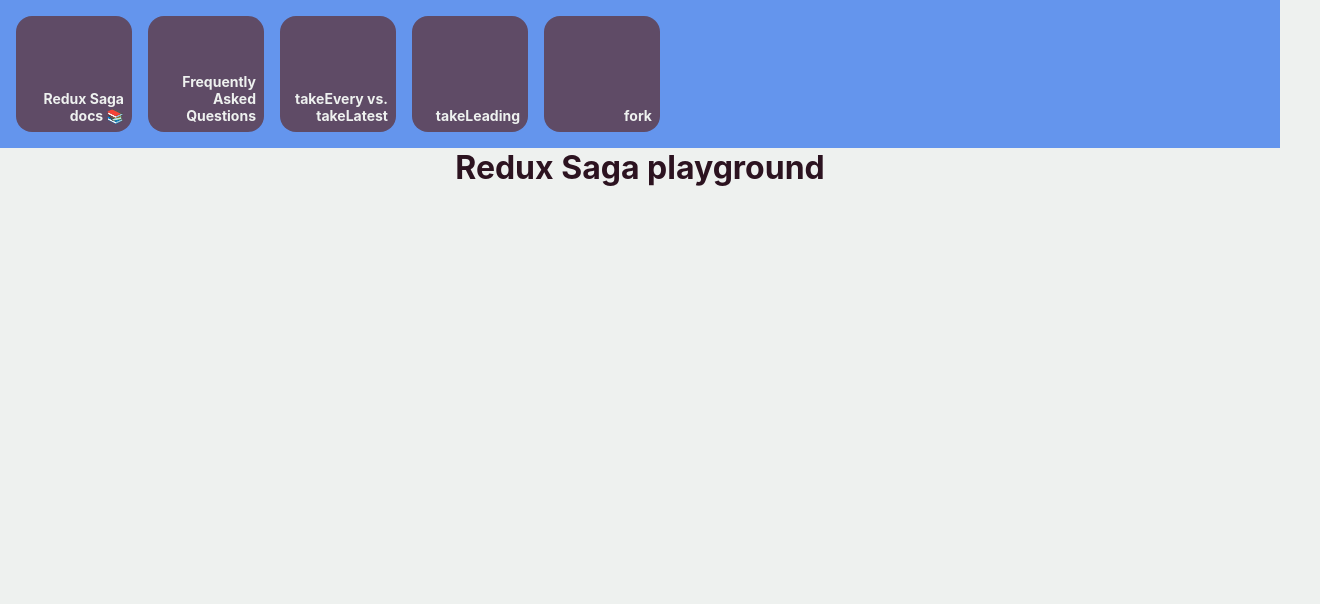
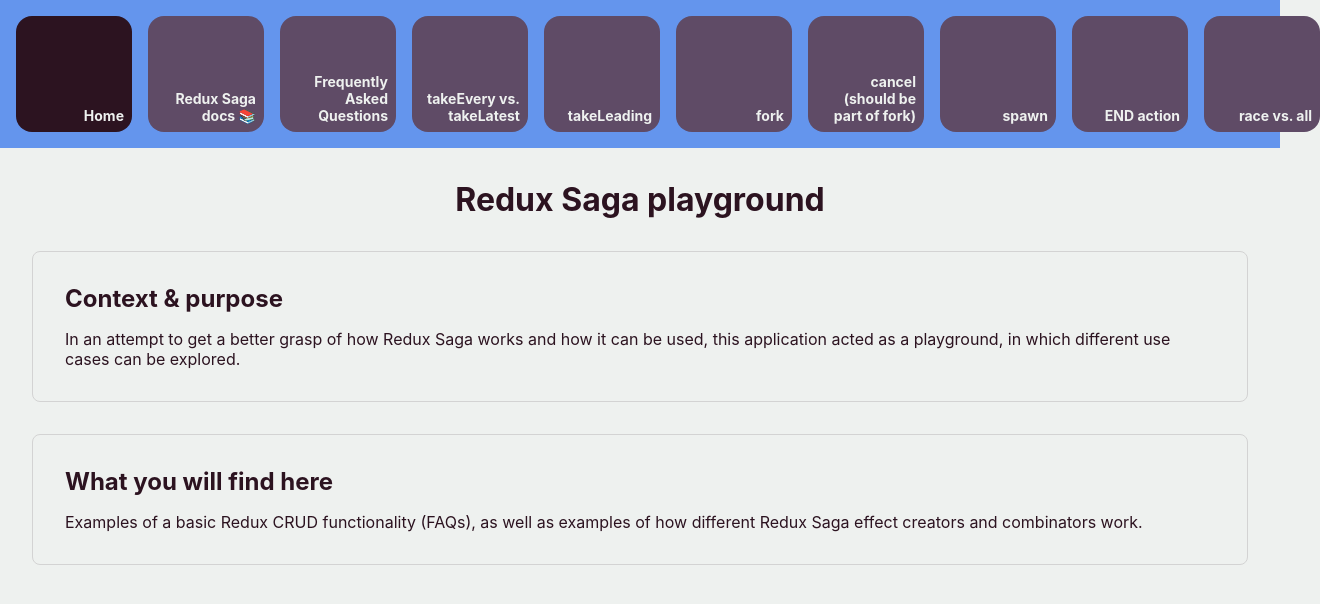
Before and after one commit to andradnl/redux-saga-playground, a React (Create React App) app: page / in a window 1280 px wide. Shown: the top 604 px of the page, 1320 px wide, since content can reach past the window. Built offline with nearby package versions, Linux system fonts and the light colour scheme.

Commit message:
Move observations styles to App.css

```diff
--- a/src/App.css
+++ b/src/App.css
@@ -32,7 +32,8 @@
   margin-block: 0;
 }
 
-li, p {
+li,
+p {
   text-align: left;
 }
 
@@ -77,6 +78,26 @@
 .home-page {
   display: flex;
   flex-direction: column;
+}
+
+.title-section {
+  display: flex;
+  justify-content: space-between;
+  width: 100%;
+  padding: 16px 0;
+}
+
+.content {
+  display: flex;
+  width: 100%;
+  gap: 16px;
+}
+
+.observations {
+  border-radius: 8px;
+  border: 1px solid lightgrey;
+  width: 100%;
+  padding: 16px;
 }
 
 .card-small {
--- a/src/components/NavigationBar.tsx
+++ b/src/components/NavigationBar.tsx
@@ -16,9 +16,7 @@
     currentPage === pageToNavigate && "card-small-active"
   }`;
 
-  const handleExternalNav = () => {
-    externalLink && window.open(externalLink);
-  };
+  const handleExternalNav = () => externalLink && window.open(externalLink);
 
   return (
     <Link to={pageToNavigate ?? ""} onClick={handleExternalNav}>
@@ -30,6 +28,7 @@
 };
 
 const cards = [
+  { title: "Home", page: "/" },
   {
     title: "Redux Saga docs 📚",
     externalLink: "https://redux-saga.js.org/docs/api",
@@ -38,6 +37,10 @@
   { title: "takeEvery vs. takeLatest", page: "/examples/every-latest" },
   { title: "takeLeading", page: "/examples/take-leading" },
   { title: "fork", page: "/examples/fork" },
+  { title: "cancel (should be part of fork)", page: "/examples/cancel" },
+  { title: "spawn", page: "/examples/spawn" },
+  { title: "END action", page: "/examples/end-action" },
+  { title: "race vs. all", page: "/examples/race-all" },
 ];
 
 export const NavigationBar = () => {
--- a/src/pages/EveryLatestExample.tsx
+++ b/src/pages/EveryLatestExample.tsx
@@ -14,14 +14,7 @@
     <>
       <NavigationBar />
       <div className="page-container">
-        <div
-          style={{
-            display: "flex",
-            width: "100%",
-            justifyContent: "space-between",
-            padding: "16px 0",
-          }}
-        >
+        <div className="title-section">
           <h1>takeLatest vs. takeEvery</h1>
           <Button
             label={`${showObservations ? "Hide" : "Show"} observations`}
@@ -29,7 +22,7 @@
           />
         </div>
         {showObservations && <ObservationsSection />}
-        <div style={{ display: "flex", width: "100%", gap: 16 }}>
+        <div className="content">
           <UsersCard />
           <PostsCard />
         </div>
@@ -39,14 +32,7 @@
 };
 
 const ObservationsSection = () => (
-  <div
-    style={{
-      borderRadius: 8,
-      border: "1px solid lightgrey",
-      width: "100%",
-      padding: 16,
-    }}
-  >
+  <div className="observations">
     <p>When clicking the Fetch button multiple times in rapid succession:</p>
     <ul>
       <li>
--- a/src/pages/ForkExample.tsx
+++ b/src/pages/ForkExample.tsx
@@ -17,14 +17,7 @@
       <div
         style={{ display: "flex", flexWrap: "wrap", gap: 16, marginTop: 16 }}
       >
-        <div
-          style={{
-            display: "flex",
-            width: "100%",
-            justifyContent: "space-between",
-            padding: "16px 0",
-          }}
-        >
+        <div className="title-section">
           <h1>Fork example</h1>
           <Button
             label={`${showObservations ? "Hide" : "Show"} observations`}
@@ -32,7 +25,7 @@
           />
         </div>
         {showObservations && <ObservationsSection />}
-        <div style={{ display: "flex", width: "100%", gap: 16 }}>
+        <div className="content">
           <Button
             onClick={() => dispatch(runFork())}
             label="Initiate successful example"
@@ -51,14 +44,7 @@
 };
 
 const ObservationsSection = () => (
-  <div
-    style={{
-      borderRadius: 8,
-      border: "1px solid lightgrey",
-      width: "100%",
-      padding: 16,
-    }}
-  >
+  <div className="observations">
     <p>
       In the first example, the saga successfully finishes its execution. It
       waits for each of its 3 forked tasks to finish, before completing its own
--- a/src/pages/Home.tsx
+++ b/src/pages/Home.tsx
@@ -6,7 +6,46 @@
   return (
     <div className="home-page">
       <NavigationBar />
-      <h1>Redux Saga playground</h1>
+      <div
+        style={{
+          marginTop: 32,
+          display: "flex",
+          gap: 32,
+          flexDirection: "column",
+        }}
+      >
+        <h1>Redux Saga playground</h1>
+        <div
+          style={{
+            textAlign: "left",
+            border: "1px solid lightgrey",
+            borderRadius: 8,
+            padding: "32px 32px 16px",
+          }}
+        >
+          <h2>Context & purpose</h2>
+          <p>
+            In an attempt to get a better grasp of how Redux Saga works and how
+            it can be used, this application acted as a playground, in which
+            different use cases can be explored.
+          </p>
+        </div>
+        <div
+          style={{
+            textAlign: "left",
+            border: "1px solid lightgrey",
+            borderRadius: 8,
+            padding: "32px 32px 16px",
+          }}
+        >
+          <h2>What you will find here</h2>
+          <p>
+            Examples of a basic Redux CRUD functionality (FAQs), as well as
+            examples of how different Redux Saga effect creators and combinators
+            work.
+          </p>
+        </div>
+      </div>
     </div>
   );
 };
--- a/src/pages/TakeLeadingExample.tsx
+++ b/src/pages/TakeLeadingExample.tsx
@@ -32,14 +32,7 @@
           marginTop: 16,
         }}
       >
-        <div
-          style={{
-            display: "flex",
-            width: "100%",
-            justifyContent: "space-between",
-            padding: "16px 0",
-          }}
-        >
+        <div className="title-section">
           <h1>takeLeading</h1>
           <Button
             label={`${showObservations ? "Hide" : "Show"} observations`}
@@ -64,14 +57,7 @@
 };
 
 const ObservationsSection = () => (
-  <div
-    style={{
-      borderRadius: 8,
-      border: "1px solid lightgrey",
-      width: "100%",
-      padding: 16,
-    }}
-  >
+  <div className="observations">
     <p>
       We can dispatch multiple actions of the same type (or different) in rapid
       succession, but the saga that fetches data execute only in response to the
```
